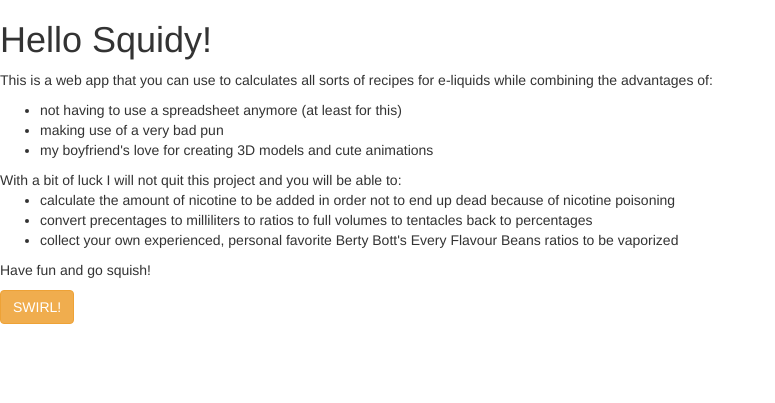
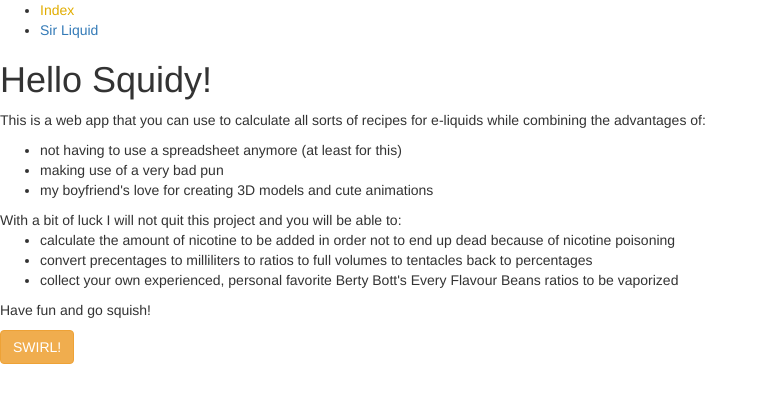
Before and after one commit to fruzso/liquidswirl, a Flask app: page / in a window 1280 px wide. Shown: the top 403 px of the page, without its empty margins (0-775 px from the left). Run offline with Flask 2, Linux system fonts and the light colour scheme; some libraries are stand-ins or nearby versions.

Commit message:
main Added navigation, updated animation files to match the standard.

```diff
--- /dev/null
+++ b/static/stylesheets/base.css
@@ -0,0 +1,3 @@
+.current_page_link {
+    color: #E1AD01;
+}
--- a/templates/base.html
+++ b/templates/base.html
@@ -4,12 +4,39 @@
     <title> Liquid Swirl </title>
     <meta charset="utf-8">
     <meta name="viewport" content="width=device-width, initial-scale=1">
+
     <link rel="stylesheet" href="https://maxcdn.bootstrapcdn.com/bootstrap/3.4.1/css/bootstrap.min.css">
+    <link rel="stylesheet" href="{{ url_for ('static', filename='stylesheets/base.css') }}">
+
     <script src="https://ajax.googleapis.com/ajax/libs/jquery/3.5.1/jquery.min.js"></script>
     <script src="https://maxcdn.bootstrapcdn.com/bootstrap/3.4.1/js/bootstrap.min.js"></script>
+
     {% block head %}{% endblock %}
 </head>
 <body>
+    <ul id="nav_id">
+        <li><a id="nav_link_index" href="/"> Index </a></li>
+        <li><a id="nav_link_animation_squid" href="/animation_squid"> Sir Liquid </a></li>
+    </ul>
+
     {% block body %}{% endblock %}
+
+    <script>
+        // detect the current page and apply the respective style to the navigation link
+        window.onload = visualize_current_page()
+
+        function visualize_current_page(){
+            current_path = window.location.pathname
+
+            switch (current_path) {
+                case '/':
+                    document.getElementById('nav_link_index').classList.add('current_page_link')
+                    break
+                case '/animation_squid':
+                    document.getElementById('nav_link_animation_squid').classList.add('current_page_link')
+                    break
+            }
+        }
+    </script>
 </body>
 </html>
--- a/templates/index.html
+++ b/templates/index.html
@@ -6,7 +6,7 @@
 <div class="content">
     <h1>Hello Squidy!</h1>
     <p>
-        This is a web app that you can use to calculates all sorts of recipes for e-liquids while combining the advantages of:
+        This is a web app that you can use to calculate all sorts of recipes for e-liquids while combining the advantages of:
         <ul>
             <li>not having to use a spreadsheet anymore (at least for this)</li>
             <li>making use of a very bad pun</li>
```
Also changed, not shown: templates/animation_squid.html (+10 -10 lines).
